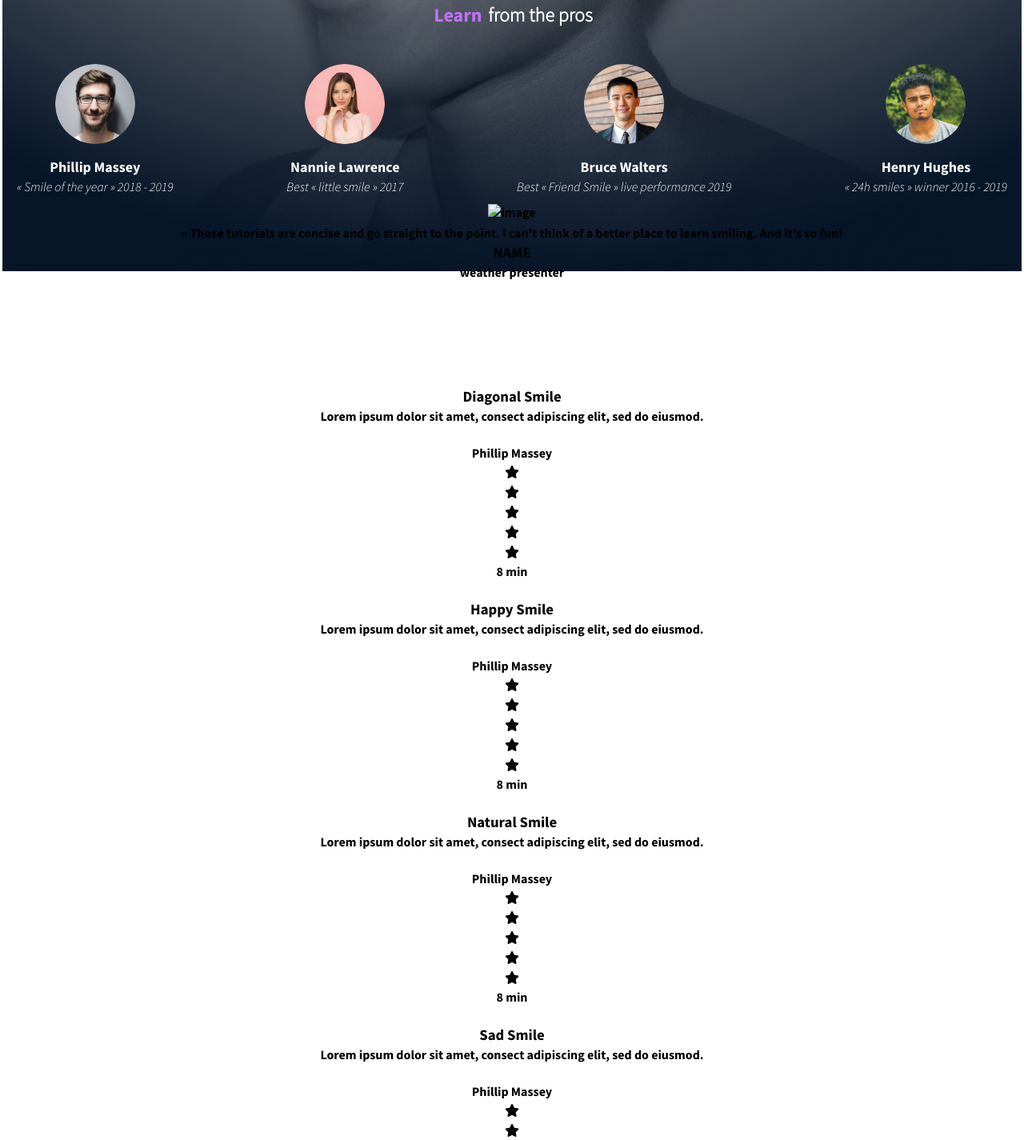
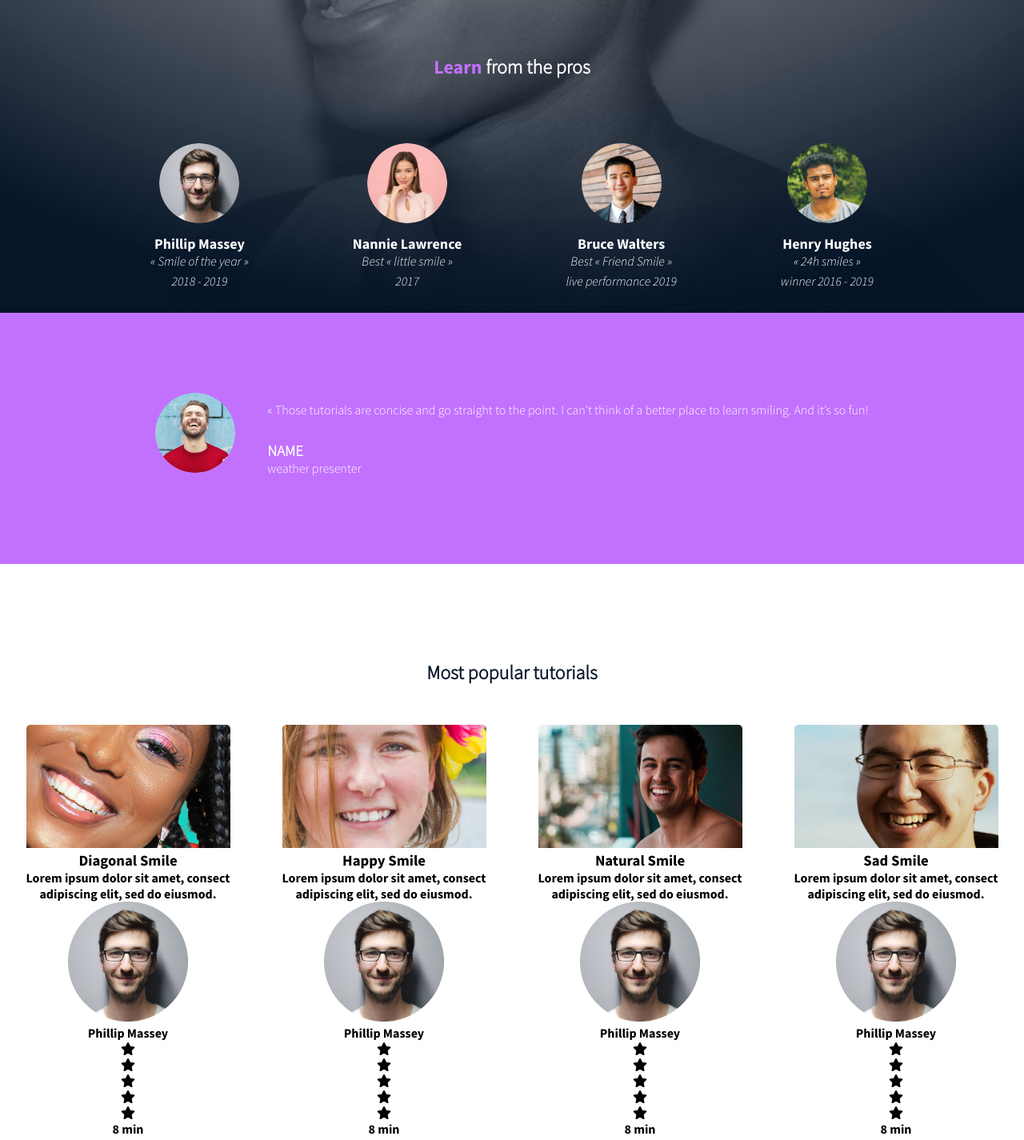
Before and after one commit to ofoe-a/alx_html_css, a plain HTML site: page css_advanced/index.html in a window 1280 px wide. Shown: the part 505-1930 px from the top of the page at 80% size. Drawn offline with Linux system fonts and the light colour scheme.

Commit message:
styled Quote section

```diff
--- a/css_advanced/index.html
+++ b/css_advanced/index.html
@@ -8,6 +8,7 @@
     <link rel="stylesheet" href="styles.css">
 </head>
 <body>
+<div class="hero-container">
     <header>
         <nav>
             <img class="logo" src="./img/logo.png" alt="logo">
@@ -36,44 +37,46 @@
                     <div>
                         <img src="./img/1.png" alt="">
                         <h3>Phillip Massey</h3>
-                        <p>« Smile of the year » 2018 - 2019</p>
+                        <p>« Smile of the year » <span>2018 - 2019</span></p>
                     </div>
                     <div>
                         <img src="./img/3.png" alt="">
                         <h3>Nannie Lawrence</h3>
-                        <p>Best « little smile » 2017</p>
+                        <p>Best « little smile » <span>2017</span></p>
                     </div>
                     <div>
                         <img src="./img/2.png" alt="">
                         <h3>Bruce Walters</h3>
-                        <p>Best « Friend Smile » live performance 2019</p>
+                        <p>Best « Friend Smile » <span>live performance 2019</span></p>
                     </div>
                     <div>
                         <img src="./img/4.png" alt="">
                         <h3>Henry Hughes</h3>
-                        <p>« 24h smiles » winner 2016 - 2019</p>
+                        <p>« 24h smiles » <span>winner 2016 - 2019</span></p>
                     </div>
                 </div>
             </div>
         </section>
-        <section>
-            <div>
-                <img src="./img/Bitmap.png" alt="image">
     </div>
-            <div>
+        <section class="quote">
+            <div >
+                <img src="./img/5.png" alt="image">
+            </div>
+            <div class="block">
                 <blockquote>« Those tutorials are concise and go straight to the point. I can’t think of a better place to learn smiling. And it’s so fun!</blockquote>
                 <h3>NAME</h3>
                 <P>weather presenter</P>
             </div>
         </section>
-        <section>
+        <section class="popular-tutorials">
             <h2>Most popular tutorials</h2>
+            <div class="tutorials">
                 <div>
-                <img src="./img/1.png (1).png" alt="">
+                    <img src="./img/9.png" alt="">
                     <h3>Diagonal Smile</h3>
                     <p>Lorem ipsum dolor sit amet, consect adipiscing elit, sed do eiusmod.</p>
                     <div>
-                    <img src="./images/1 (3).png" alt="">
+                        <img src="./img/1.png" alt="">
                         <h4>Phillip Massey</h4>
                     </div>
                     <div>
@@ -86,11 +89,11 @@
                     <p>8 min</p>
                 </div>
             <div>
-                <img src="./images/Bitmap (4).png" alt="">
+                <img src="./img/7.png" alt="">
                 <h3>Happy Smile</h3>
                 <p>Lorem ipsum dolor sit amet, consect adipiscing elit, sed do eiusmod.</p>
                 <div>
-                    <img src="./images/1 (3).png" alt="">
+                    <img src="./img/1.png" alt="">
                     <h4>Phillip Massey</h4>
                 </div>
                 <div>
@@ -103,11 +106,11 @@
                 <p>8 min</p>
             </div>
             <div>
-                <img src="./images/Bitmap (3).png" alt="">
+                <img src="./img/8.png" alt="">
                 <h3>Natural Smile</h3>
                 <p>Lorem ipsum dolor sit amet, consect adipiscing elit, sed do eiusmod.</p>
                 <div>
-                    <img src="./images/1 (3).png" alt="">
+                    <img src="./img/1.png" alt="">
                     <h4>Phillip Massey</h4>
                 </div>
                 <div>
@@ -120,11 +123,11 @@
                 <p>8 min</p>
             </div>
             <div>
-                <img src="./images/Bitmap (2).png" alt="">
+                <img src="./img/6.png" alt="">
                 <h3>Sad Smile</h3>
                 <p>Lorem ipsum dolor sit amet, consect adipiscing elit, sed do eiusmod.</p>
                 <div>
-                    <img src="./images/1 (3).png" alt="">
+                    <img src="./img/1.png" alt="">
                     <h4>Phillip Massey</h4>
                 </div>
                 <div>
@@ -135,6 +138,7 @@
                     <div><i class="fa-solid fa-star"></i></div>
                 </div>
                 <p>8 min</p>
+            </div>
         </div>
         </section>
         <section>
--- a/css_advanced/styles.css
+++ b/css_advanced/styles.css
@@ -16,30 +16,34 @@
     src: url(/css_advanced/font/source-sans-pro/SourceSansPro-LightIt.otf);
 }
 
-/* html, body {
+html, body {
     margin: 0;
     padding: 0;
     height: 100%;
-} */
+    width: 100%;
+}
 *{
    box-sizing: border-box;
-   margin: 3px;
    padding: 0;
+   margin: 0;
 }
 
 body{
-    background-image: url(./img/Object.png);
-    background-size: cover;
-    background-position: center;
-    background-repeat: no-repeat;
-    height: 100vh;
+
+    min-height: 100vh;
+    min-width: 100vh;
     justify-content: center;
     align-items: center;
     text-align: center;
     font-family: "Source-Sans", sans-serif;
 
 }
-
+.hero-container{
+    background-image: url(./img/Object.png);
+    background-size: cover;
+    background-repeat: no-repeat;
+    background-position: center;
+}
 li{
     list-style-type: none;
 }
@@ -90,7 +94,8 @@ nav{
     font-size: 120px;
     color: #ffffff;
     text-decoration: none;
-    margin-top: 100px;
+    margin:100px 20px;
+    line-height: 0.5;
 }
 
 #hero .sub-text span {
@@ -123,7 +128,8 @@ a:hover{
 h2{
     font-family: Source-Sans-Light;
     color: white;
-    margin: 40px 40px;
+    padding: 50px;
+    margin-top: 70px;
 
 }
 h2 span {
@@ -133,10 +139,12 @@ h2 span {
 
 .speakers-images {
     display: flex;
-    justify-content: space-between;
+    justify-content: center;
     flex-wrap: wrap;
+    gap: 130px;
     margin: 0 auto;
     text-align: center;
+    padding: 30px;
 }
 
 .speakers-images img {
@@ -157,3 +165,48 @@ h2 span {
     color: white;
     font-size: 16px;
 }
+
+.speakers-images p span{
+    display: block;
+    margin-top: 5px;
+}
+
+.quote{
+    display: flex;
+    justify-content: center;
+    background-color: #C271FF;
+    gap: 40px;
+    width: 100vw;
+    margin: 0;
+    padding: 100px;
+    align-items: center;
+
+}
+
+.quote img {
+    width: 100px;
+    height: 100px;
+    border-radius: 50%;
+    object-fit: cover;
+    margin-bottom: 10px;
+}
+
+.block {
+    font-family: Source-Sans-Light;
+    text-align: left;
+    color: white;
+}
+
+.block blockquote{
+    padding-bottom: 30px;
+}
+
+.tutorials{
+    display: flex;
+    flex-direction: row;
+    background-color: white;
+}
+
+.popular-tutorials h2{
+    color:#071629;
+}
```
Also changed, not shown: 1 other file. Lines whose indentation alone changed are shown as unchanged.
